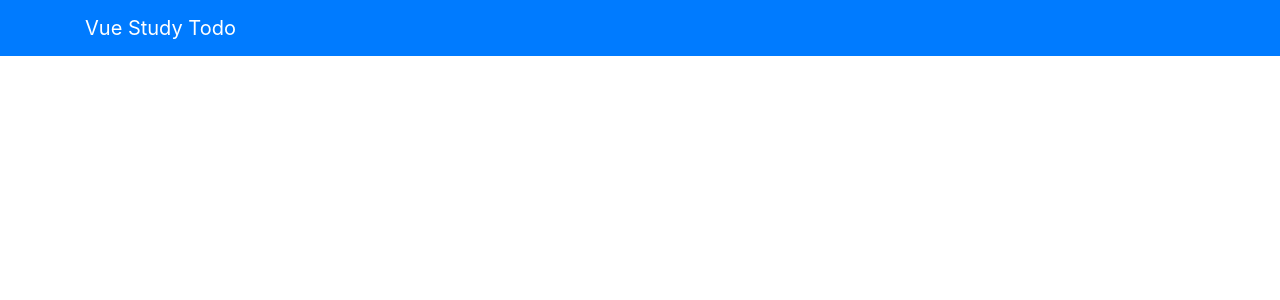
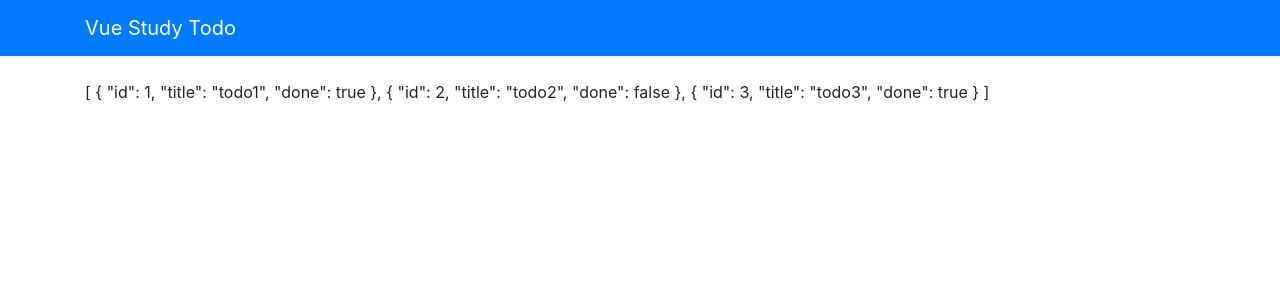
Before and after one commit to azukiazusa1/vue-study-todo, a Vue app in the folder frontend/: page / in a window 1280 px wide. Shown: the top 300 px of the page. Built offline with nearby package versions, Linux system fonts and the light colour scheme.

Commit message:
todolist

```diff
--- a/frontend/src/App.vue
+++ b/frontend/src/App.vue
@@ -1,15 +1,22 @@
 <template>
   <the-header />
+  <main>
+    <div class="container mt-4">
+      <todo-list />
+    </div>
+  </main>
 </template>
 
 <script lang="ts">
 import { defineComponent } from "vue";
 import TheHeader from './components/TheHeader.vue'
+import TodoList from './components/TodoList.vue'
 
 export default defineComponent({
   name: "App",
   components: {
-    TheHeader
+    TheHeader,
+    TodoList
   }
 });
 </script>
--- /dev/null
+++ b/frontend/src/components/TodoList.vue
@@ -0,0 +1,34 @@
+<template>
+  <div>{{ todos }}</div>
+</template>
+
+<script lang="ts">
+import { defineComponent } from 'vue'
+import { Todo } from '../types'
+
+const todos: Todo[] = [
+  {
+    id: 1,
+    title: 'todo1',
+    done: true,
+  },
+  {
+    id: 2,
+    title: 'todo2',
+    done: false,
+  },
+  {
+    id: 3,
+    title: 'todo3',
+    done: true,
+  },
+]
+
+export default defineComponent({
+  setup() {
+    return {
+      todos
+    }
+  }
+})
+</script>
--- a/frontend/src/types/index.ts
+++ b/frontend/src/types/index.ts
@@ -1,4 +1,4 @@
-type Todo = {
+export type Todo = {
   id: number
   title: string
   done: boolean
```
